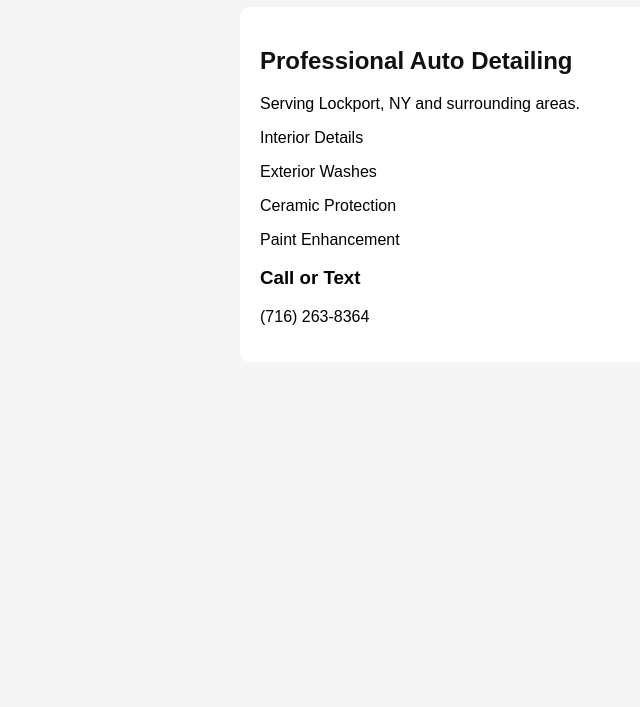
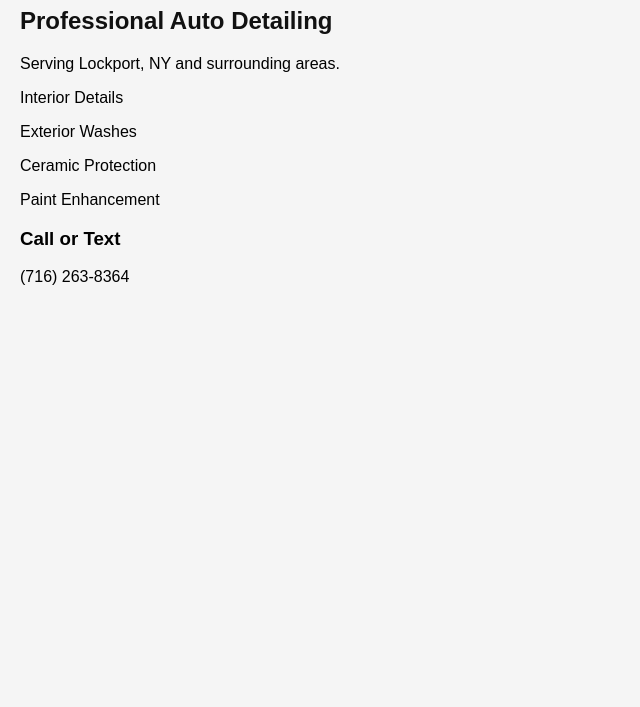
Before and after one commit to calebsniagaradetailing/calebs-auto-detailing, a plain HTML site: page index.html in a window 1280 px wide. Shown: the part 93-800 px from the top of the page, without its empty margins (0-640 px from the left). Drawn offline with Linux system fonts and the light colour scheme.

Commit message:
Update index.html

```diff
--- a/index.html
+++ b/index.html
@@ -4,29 +4,7 @@
 <title>Caleb's Auto Detailing</title>
 <link rel="stylesheet" href="style.css">
 </head>
-<style>
-body{
-font-family:Arial;
-max-width:800px;
-margin:auto;
-padding:20px;
-background:#f5f5f5;
-}
-h1{
-color:#1f2937;
-}
-.card{
-background:white;
-padding:20px;
-border-radius:10px;
-margin-top:20px;
-}
-button{
-padding:12px 20px;
-font-size:18px;
-}
-</style>
-</head>
+
 <body>
 
 <h1>Caleb's Auto Detailing</h1>
```
